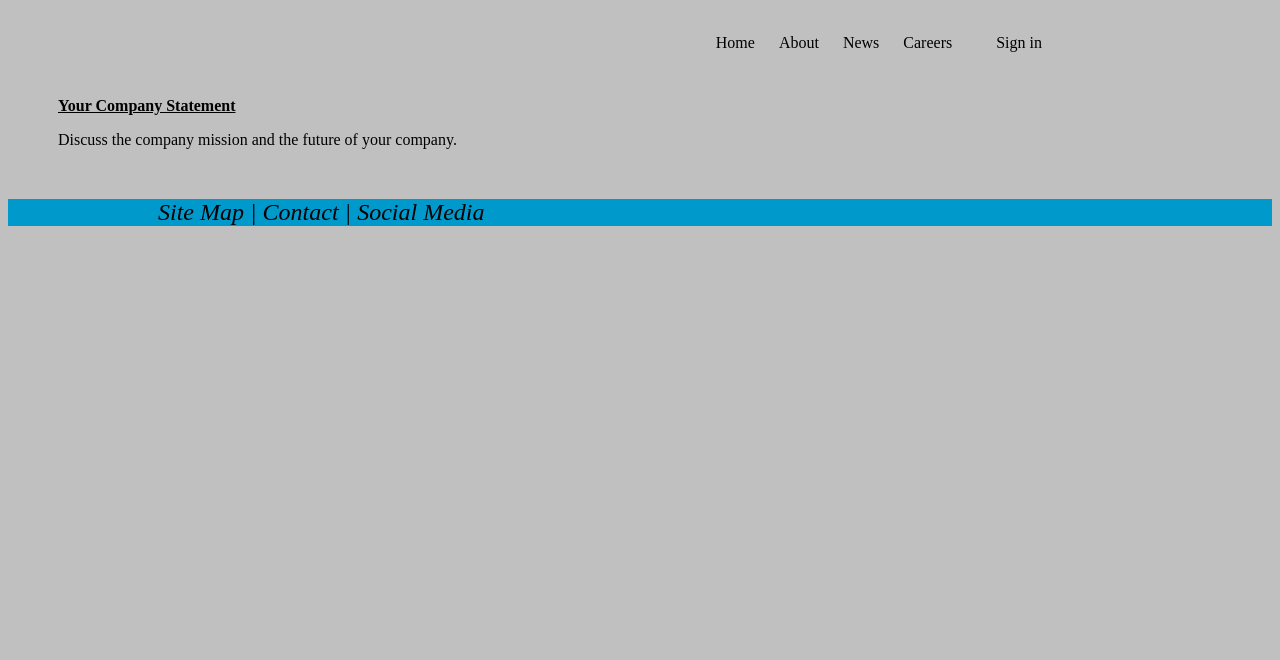
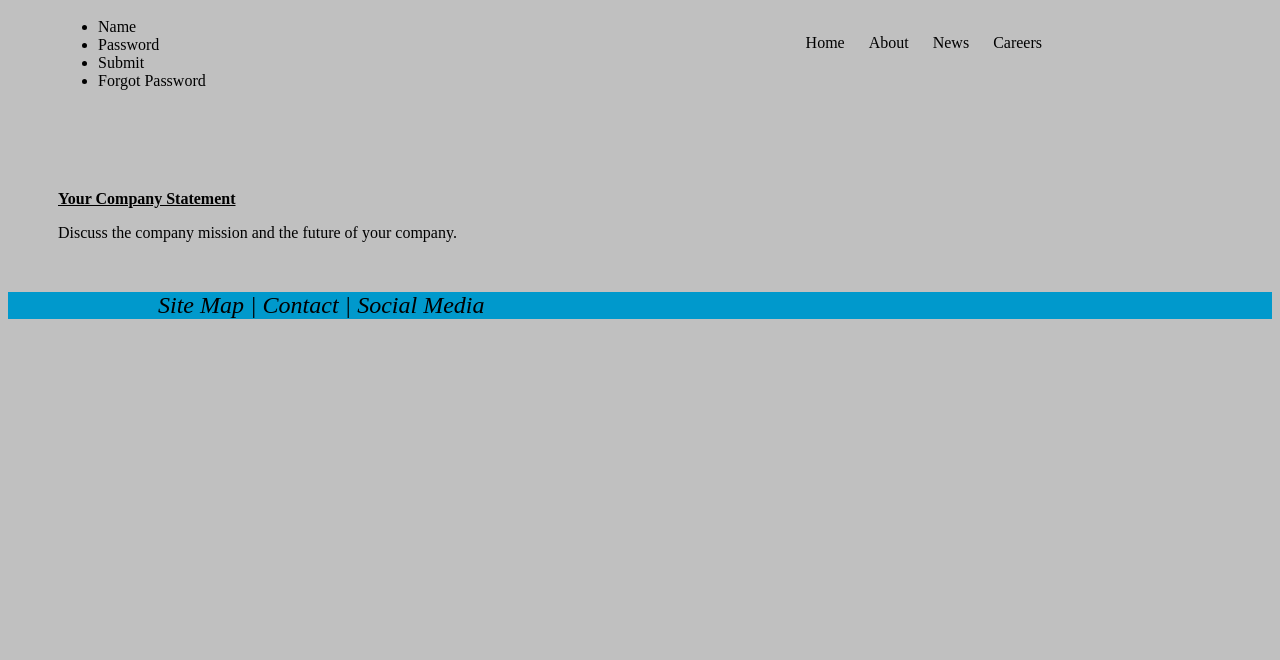
Before and after one commit to reybd03/web_examples, a plain HTML site: page index.html in a window 1280 px wide. Shown: the part 140-800 px from the top of the page. Drawn offline with Linux system fonts and the light colour scheme.

Commit message:
Update index.html

```diff
--- a/index.html
+++ b/index.html
@@ -14,7 +14,14 @@
       <li>About</li>
       <li>News</li>
       <li>Careers<li>
-      <li>Sign in<li>
+      </ul>
+</div>
+<div class="signIn">
+    <ul>
+        <li>Name</li>
+        <li>Password</li>
+        <li>Submit</li>
+        <li>Forgot Password</li>
     </ul>
 </div>
 <div class="content">
```
